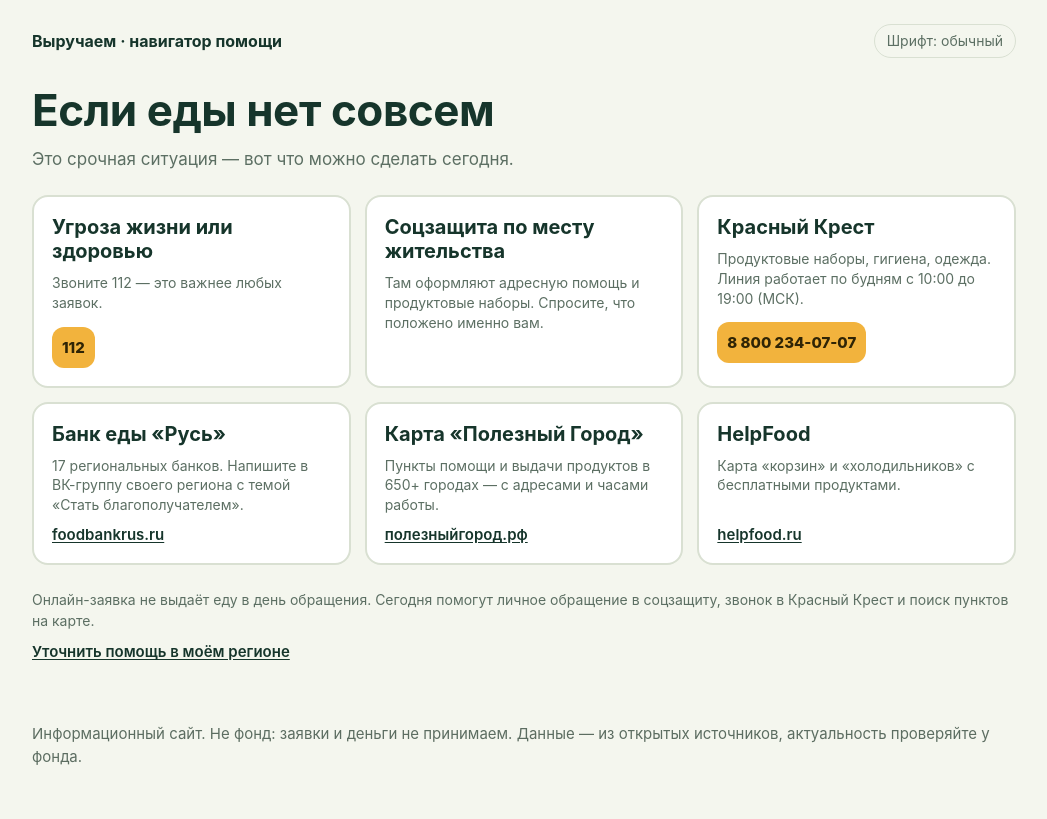
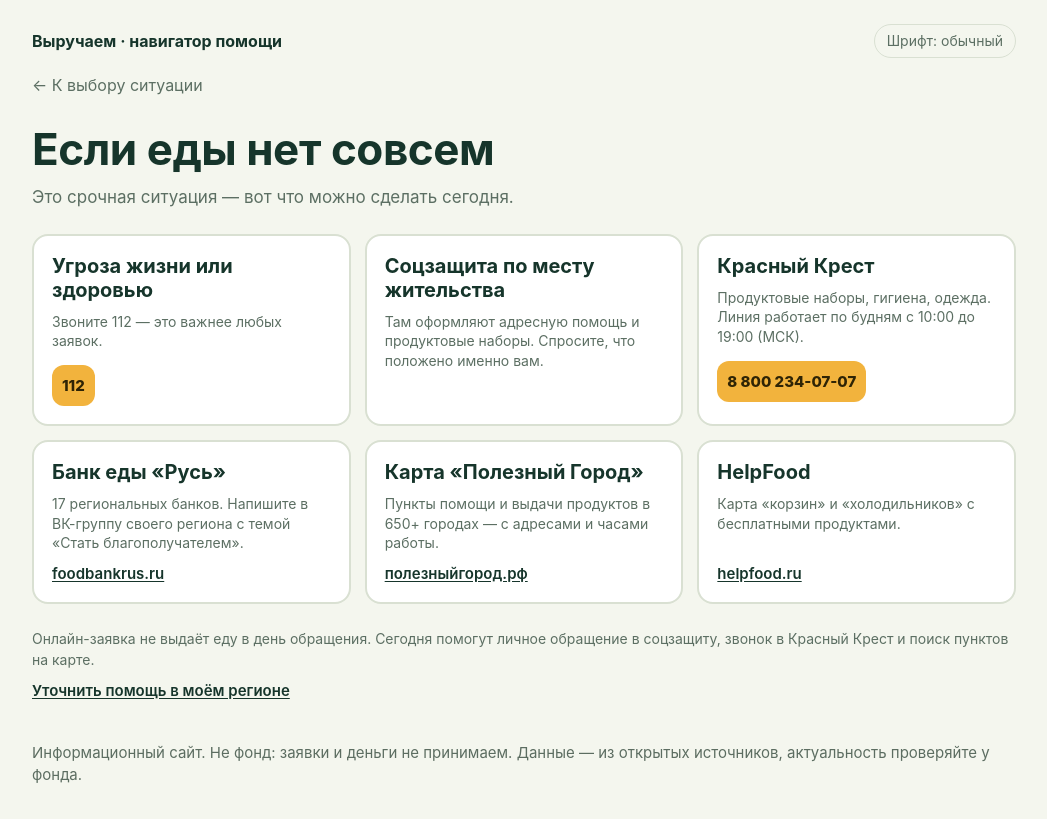
Before and after one commit to Pioneer113/vyruchaem-navigator, a React (Vite) app: page / in a window 1280 px wide. Both pictures are taken after a click on the button "Мне нечего есть прямо сейчас". Shown: the whole page, without its empty margins (116-1163 px from the left). Built offline with nearby package versions, Linux system fonts and the light colour scheme.

Commit message:
Срочный экран: кнопка «назад» без региона, без дублирующей ссылки, фокус-контуры ссылок

```diff
--- a/src/App.tsx
+++ b/src/App.tsx
@@ -61,7 +61,7 @@ export default function App() {
         />
       )}
 
-      {route.name === 'urgent' && <UrgentScreen />}
+      {route.name === 'urgent' && <UrgentScreen onBack={() => navigate(hashFor.home())} />}
 
       {route.name === 'region' && situation && (
         <RegionScreen
--- a/src/screens/UrgentScreen.tsx
+++ b/src/screens/UrgentScreen.tsx
@@ -10,9 +10,9 @@ interface Props {
 export function UrgentScreen({ region, onBack }: Props) {
   return (
     <section>
-      {region && onBack && (
+      {onBack && (
         <button className="back" type="button" onClick={onBack}>
-          ← Изменить регион
+          {region ? '← Изменить регион' : '← К выбору ситуации'}
         </button>
       )}
       <h1>Если еды нет совсем</h1>
@@ -42,9 +42,11 @@ export function UrgentScreen({ region, onBack }: Props) {
       </ul>
 
       <p className="note">{URGENT_NOTE}</p>
-      <a className="region-link" href="#/situation/urgent">
-        Уточнить помощь в моём регионе
-      </a>
+      {!region && (
+        <a className="region-link" href="#/situation/urgent">
+          Уточнить помощь в моём регионе
+        </a>
+      )}
     </section>
   )
 }
--- a/src/styles.css
+++ b/src/styles.css
@@ -329,6 +329,14 @@ h1 {
   text-underline-offset: 2px;
 }
 
+.region-link:focus-visible,
+.src a:focus-visible,
+.src-link:focus-visible,
+.r-links a:focus-visible {
+  outline: 3px solid var(--accent);
+  outline-offset: 2px;
+}
+
 /* Карточка программы */
 .sec-h {
   font-size: 20px;
```
Also changed, not shown: 1 other file (tests, documents, lock files or other folders).
